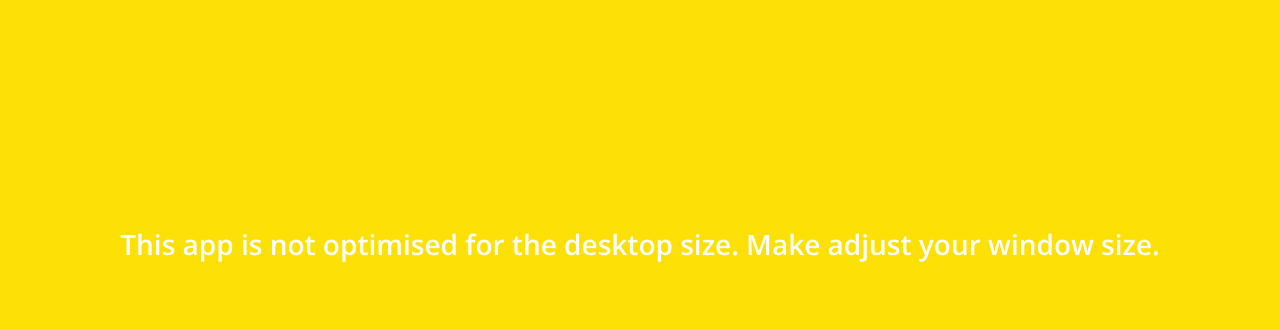
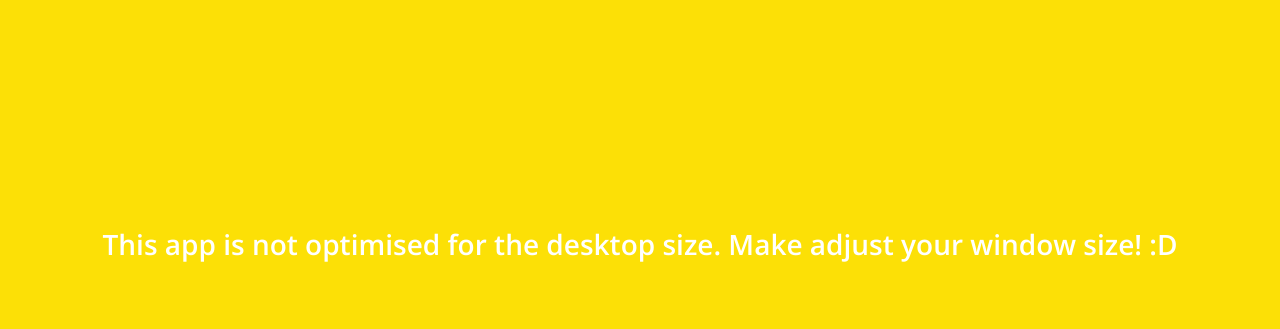
Before and after one commit to CryingPoo/kakao-clone-publish, a plain HTML site: page chat.html in a window 1280 px wide. Shown: the part 156-485 px from the top of the page. Drawn offline with nearby package versions, Linux system fonts and the light colour scheme.

Commit message:
Emoji Test
Testing GitHub Feature with VSCode

```diff
--- a/chat.html
+++ b/chat.html
@@ -124,7 +124,7 @@
 </div>
 
 <div class="bigScreen">
-  <span class="bigScreen__text">This app is not optimised for the desktop size. Make adjust your window size.</span>
+  <span class="bigScreen__text">This app is not optimised for the desktop size. Make adjust your window size! :D</span>
 </div>
 
 </body>
```
